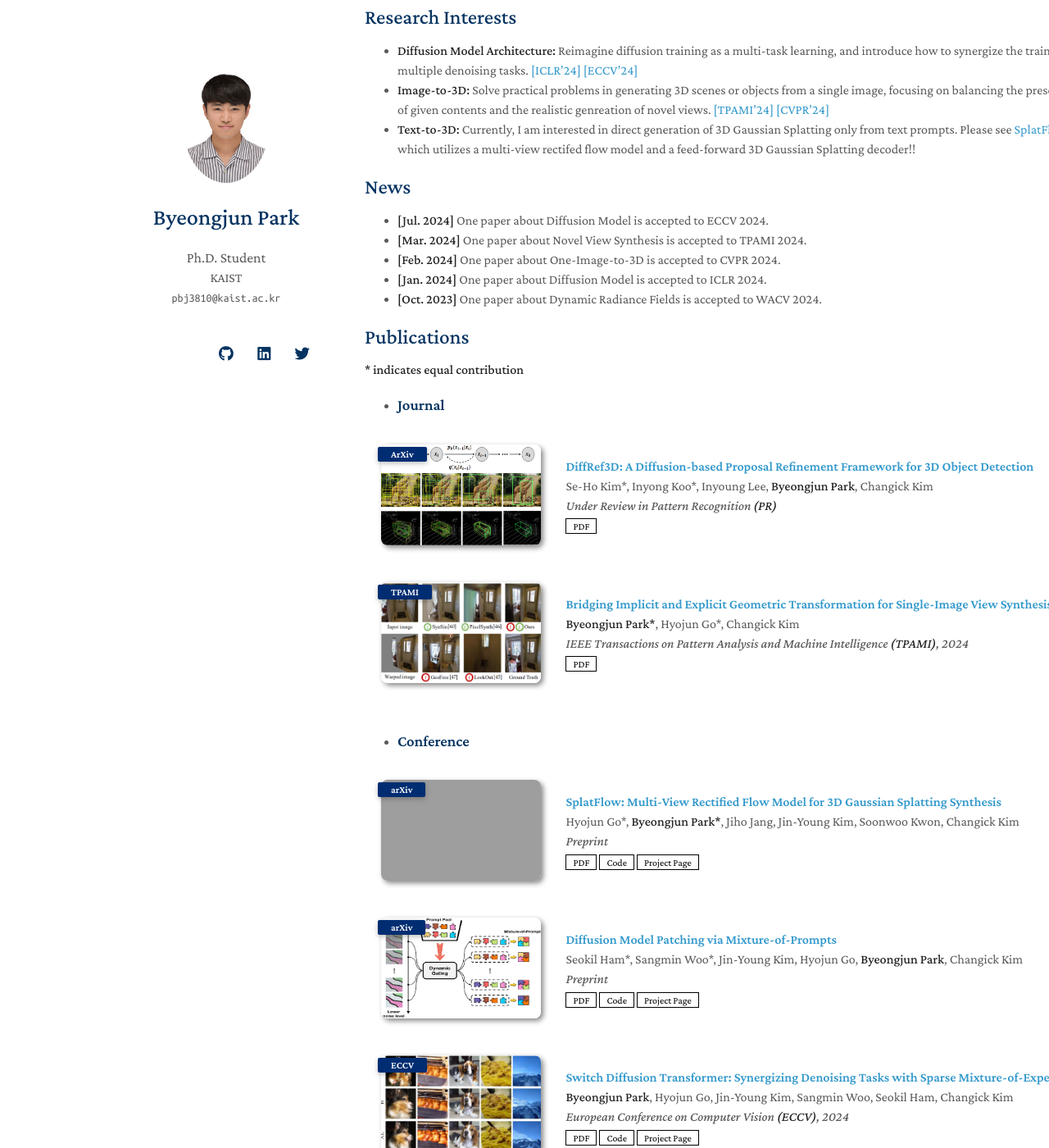
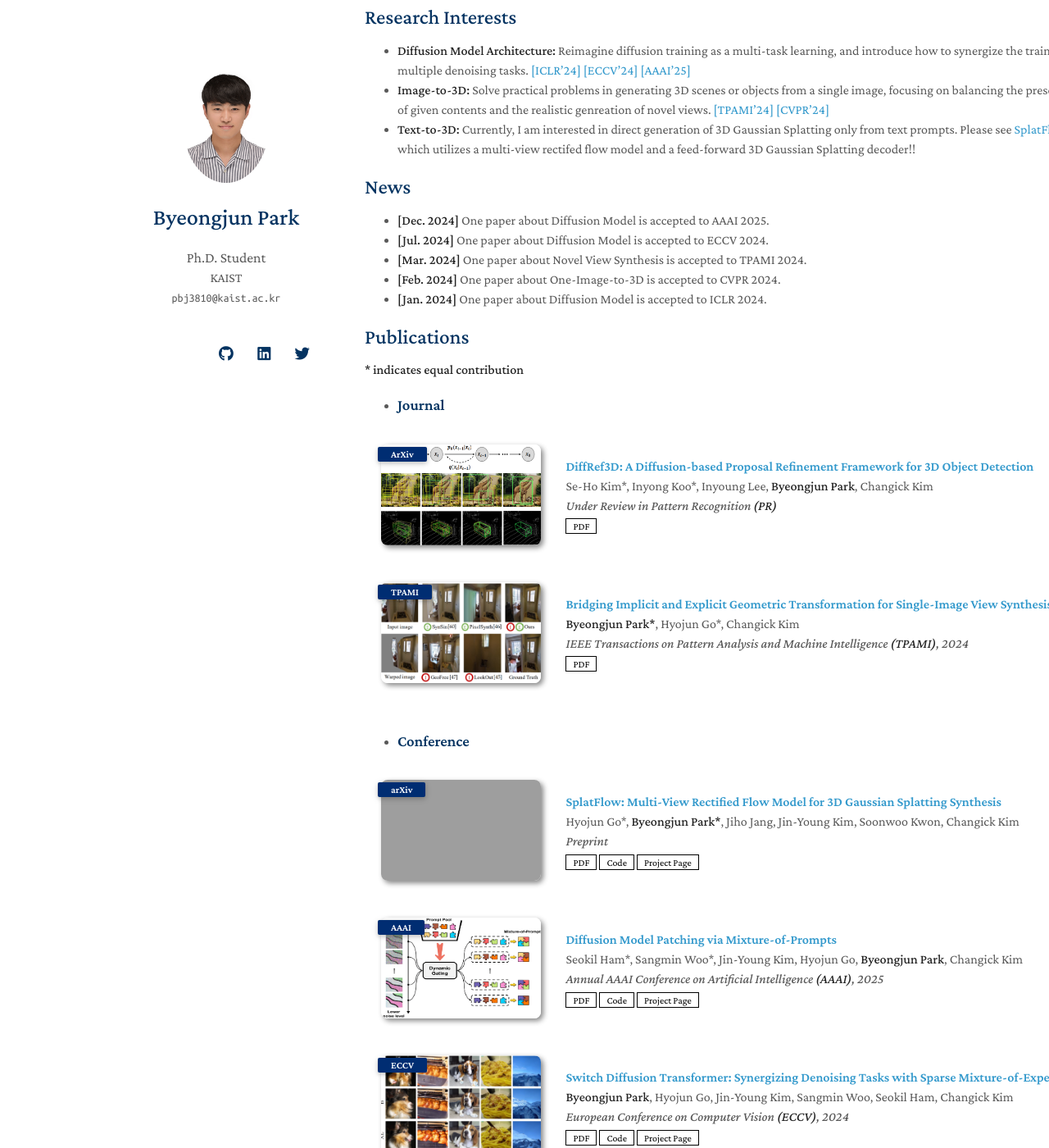
Before and after one commit to byeongjun-park/byeongjun-park.github.io, a Jekyll site: the page built from index.md, in a window 1280 px wide and 1400 px high, scrolled down 280 px. Shown: the whole window at 82% size. Built offline with Jekyll 4.4.1, drawn with Linux system fonts in a browser that asks for light colours; nearby versions of some CDN libraries; a style sheet for code colours, icons or effects is not loaded; our own code applies the rules of GitHub Pages for plain Markdown files; some of the changed text lies outside the part shown; grey boxes are pictures that could not be loaded.

Commit message:
profile update

```diff
--- a/_data/conference.yml
+++ b/_data/conference.yml
@@ -10,8 +10,8 @@ main:
 
   - title: "Diffusion Model Patching via Mixture-of-Prompts"
     authors: Seokil Ham*, Sangmin Woo*, Jin-Young Kim, Hyojun Go, <strong>Byeongjun Park</strong>, Changick Kim
-    conference_short: arXiv
-    conference: Preprint
+    conference_short: AAAI
+    conference: Annual AAAI Conference on Artificial Intelligence <strong>(AAAI)</strong>, 2025
     code: https://github.com/sangminwoo/DMP
     page: https://sangminwoo.github.io/DMP/
     pdf: https://arxiv.org/pdf/2405.17825
@@ -35,6 +35,7 @@ main:
     demo: https://huggingface.co/spaces/byeongjun-park/HarmonyView
     pdf: https://arxiv.org/pdf/2312.15980.pdf
     image: ./assets/img/teaser_harmonyview.png
+    notes: Finalist, Qualcomm Innovation Fellowship 2024 Korea
 
   - title: Denoising Task Routing for Diffusion Models
     authors: <strong>Byeongjun Park*</strong>, Sangmin Woo*, Hyojun Go*, Jin-Young Kim*, Changick Kim
--- a/index.md
+++ b/index.md
@@ -16,7 +16,7 @@ layout: homepage
 
 * **Diffusion Model Architecture:** Reimagine diffusion training as a multi-task learning, and introduce how to
 synergize the training of multiple denoising tasks. [[ICLR'24]](https://openreview.net/forum?id=MY0qlcFcUg)
-[[ECCV'24]](https://arxiv.org/abs/2403.09176.pdf)
+[[ECCV'24]](https://arxiv.org/abs/2403.09176.pdf) [[AAAI'25]](https://arxiv.org/abs/2405.17825)
 * **Image-to-3D:** Solve practical problems in generating 3D scenes or objects from a single image, focusing on
 balancing the preservation of given contents and the realistic genreation of novel views. [[TPAMI'24]](https://ieeexplore.ieee.org/document/10475596)
 [[CVPR'24]](https://openaccess.thecvf.com/content/CVPR2024/html/Woo_HarmonyView_Harmonizing_Consistency_and_Diversity_in_One-Image-to-3D_CVPR_2024_paper.html)
@@ -26,11 +26,11 @@ a feed-forward 3D Gaussian Splatting decoder!!
 
 ## News
 
+* **[Dec. 2024]** One paper about Diffusion Model is accepted to AAAI 2025.
 * **[Jul. 2024]** One paper about Diffusion Model is accepted to ECCV 2024.
 * **[Mar. 2024]** One paper about Novel View Synthesis is accepted to TPAMI 2024.
 * **[Feb. 2024]** One paper about One-Image-to-3D is accepted to CVPR 2024.
 * **[Jan. 2024]** One paper about Diffusion Model is accepted to ICLR 2024.
-* **[Oct. 2023]** One paper about Dynamic Radiance Fields is accepted to WACV 2024.
 
 {% include_relative _includes/publications.md %}
 
@@ -62,7 +62,7 @@ a feed-forward 3D Gaussian Splatting decoder!!
     * **IET Computer Vision** @ 2023
 
 ## Awards & Honors
-
-* **Samsung Best Paper Award in IEIE Autumn Annual Conference ($ 1,000)** @ Nov. 2021
+* **Finalist in Qualcomm Innovation Fellowship 2024 Korea** @ Dec. 2024
+* **Samsung Best Paper Award in IEIE Autumn Annual Conference** @ Nov. 2021
     * Jeongsoo Kim, **Byeongjun Park**, Seungju Cho, Myung-ae Choi, Jinyoung Park, Hyungsoo Seo, Changick Kim, "An Optical Flow Fusion Deep Learning Network using Trap Camera Image Dataset"
 * **National Academic Excellence Scholarship (Science and Engineering, Korea)** @ 2016, 2017, 2018
```
